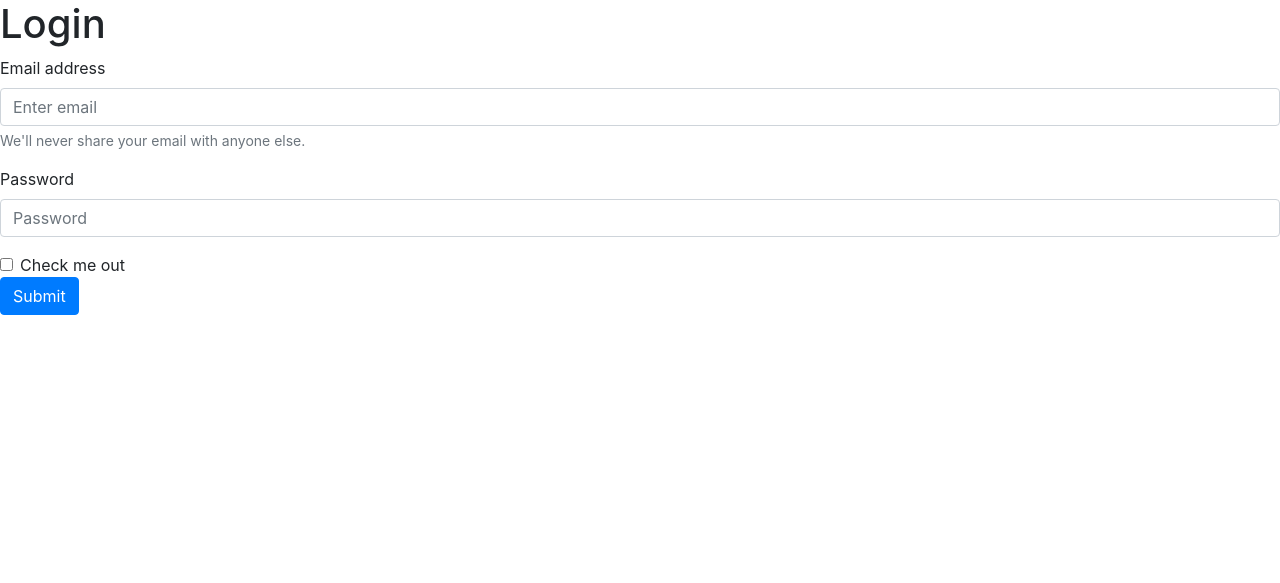
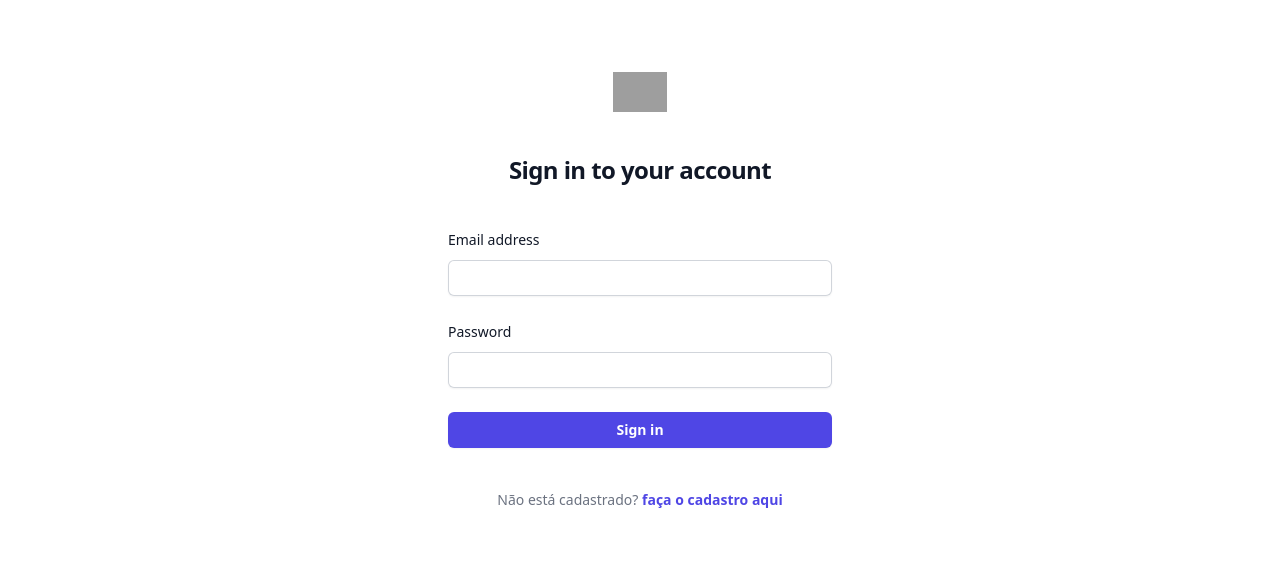
Before and after one commit to MayconYamamotto/todo-flask, a Flask app: page / in a window 1280 px wide. Shown: the top 583 px of the page. Run offline with Flask 3, Linux system fonts and the light colour scheme; some libraries are stand-ins or nearby versions; grey boxes are pictures that could not be loaded.

Commit message:
tela de login e cadastro

```diff
--- a/app.py
+++ b/app.py
@@ -3,8 +3,12 @@ from flask import Flask, render_template
 app = Flask(__name__)
 
 @app.route("/")
-def login():
-    return render_template("index.html", title="Login")
+def signin():
+    return render_template("signin.html", title="Sign in")
+
+@app.route("/signup")
+def signup():
+    return render_template("signup.html", title="Sign up")
 
 @app.route("/home")
 def home():
--- a/templates/base.html
+++ b/templates/base.html
@@ -1,47 +1,115 @@
 <!doctype html>
 <html lang="en">
-  <head>
+
+<head>
     <!-- Required meta tags -->
     <meta charset="utf-8">
     <meta name="viewport" content="width=device-width, initial-scale=1, shrink-to-fit=no">
 
-    <!-- Bootstrap CSS -->
-    <link rel="stylesheet" href="https://cdn.jsdelivr.net/npm/bootstrap@4.6.2/dist/css/bootstrap.min.css" integrity="sha384-xOolHFLEh07PJGoPkLv1IbcEPTNtaed2xpHsD9ESMhqIYd0nLMwNLD69Npy4HI+N" crossorigin="anonymous">
+    <!-- Tailwind -->
+    <script src="https://cdn.tailwindcss.com"></script>
+    <script src="https://cdn.tailwindcss.com?plugins=forms,typography,aspect-ratio,line-clamp"></script>
+    <script>
+        tailwind.config = {
+            theme: {
+            }
+        }
+    </script>
+    <title>Hello, world!</title>
+</head>
 
-    <title>Hello, world!</title>
-  </head>
-  <body>
+<body>
     {% block menu %}
-        <nav class="navbar navbar-expand-lg navbar-light bg-light">
-            <a class="navbar-brand" href="#">Navbar</a>
-            <button class="navbar-toggler" type="button" data-toggle="collapse" data-target="#navbarNavAltMarkup" aria-controls="navbarNavAltMarkup" aria-expanded="false" aria-label="Toggle navigation">
-                <span class="navbar-toggler-icon"></span>
-            </button>
-            <div class="collapse navbar-collapse" id="navbarNavAltMarkup">
-                <div class="navbar-nav">
-                <a class="nav-link active" href="#">Home <span class="sr-only">(current)</span></a>
-                <a class="nav-link" href="#">Features</a>
-                <a class="nav-link" href="#">Pricing</a>
-                <a class="nav-link disabled">Disabled</a>
+    <nav class="bg-gray-800">
+        <div class="mx-auto max-w-7xl px-2 sm:px-6 lg:px-8">
+            <div class="relative flex h-16 items-center justify-between">
+                <div class="absolute inset-y-0 left-0 flex items-center sm:hidden">
+                    <!-- Mobile menu button-->
+                    <button type="button"
+                        class="relative inline-flex items-center justify-center rounded-md p-2 text-gray-400 hover:bg-gray-700 hover:text-white focus:outline-none focus:ring-2 focus:ring-inset focus:ring-white"
+                        aria-controls="mobile-menu" aria-expanded="false">
+                        <span class="absolute -inset-0.5"></span>
+                        <span class="sr-only">Open main menu</span>
+
+                        <svg class="block h-6 w-6" fill="none" viewBox="0 0 24 24" stroke-width="1.5"
+                            stroke="currentColor" aria-hidden="true">
+                            <path stroke-linecap="round" stroke-linejoin="round"
+                                d="M3.75 6.75h16.5M3.75 12h16.5m-16.5 5.25h16.5" />
+                        </svg>
+
+                        <svg class="hidden h-6 w-6" fill="none" viewBox="0 0 24 24" stroke-width="1.5"
+                            stroke="currentColor" aria-hidden="true">
+                            <path stroke-linecap="round" stroke-linejoin="round" d="M6 18L18 6M6 6l12 12" />
+                        </svg>
+                    </button>
+                </div>
+                <div class="flex flex-1 items-center justify-center sm:items-stretch sm:justify-start">
+                    <div class="flex flex-shrink-0 items-center">
+                        <img class="h-8 w-auto"
+                            src="https://www.ifsc.edu.br/o/ifsc-internet-lf6_2-theme/images/favicon.ico"
+                            alt="IFSC">
+                    </div>
+                    <div class="hidden sm:ml-6 sm:block">
+                        <div class="flex space-x-4">
+                            <a href="#" class="bg-gray-900 text-white rounded-md px-3 py-2 text-sm font-medium"
+                                aria-current="page">Board</a>
+                            <a href="#"
+                                class="text-gray-300 hover:bg-gray-700 hover:text-white rounded-md px-3 py-2 text-sm font-medium">Tarefas</a>
+                        </div>
+                    </div>
+                </div>
+                <div class="absolute inset-y-0 right-0 flex items-center pr-2 sm:static sm:inset-auto sm:ml-6 sm:pr-0">
+                    <button type="button"
+                        class="relative rounded-full bg-gray-800 p-1 text-gray-400 hover:text-white focus:outline-none focus:ring-2 focus:ring-white focus:ring-offset-2 focus:ring-offset-gray-800">
+                        <span class="absolute -inset-1.5"></span>
+                        <span class="sr-only">View notifications</span>
+                        <svg class="h-6 w-6" fill="none" viewBox="0 0 24 24" stroke-width="1.5" stroke="currentColor"
+                            aria-hidden="true">
+                            <path stroke-linecap="round" stroke-linejoin="round"
+                                d="M14.857 17.082a23.848 23.848 0 005.454-1.31A8.967 8.967 0 0118 9.75v-.7V9A6 6 0 006 9v.75a8.967 8.967 0 01-2.312 6.022c1.733.64 3.56 1.085 5.455 1.31m5.714 0a24.255 24.255 0 01-5.714 0m5.714 0a3 3 0 11-5.714 0" />
+                        </svg>
+                    </button>
+
+                    <!-- Profile dropdown -->
+                    <div class="relative ml-3">
+                        <div>
+                            <button type="button"
+                                class="relative flex rounded-full bg-gray-800 text-sm focus:outline-none focus:ring-2 focus:ring-white focus:ring-offset-2 focus:ring-offset-gray-800"
+                                id="user-menu-button" aria-expanded="false" aria-haspopup="true">
+                                <span class="absolute -inset-1.5"></span>
+                                <span class="sr-only">Open user menu</span>
+                                <img class="h-8 w-8 rounded-full"
+                                    src="https://images.unsplash.com/photo-1472099645785-5658abf4ff4e?ixlib=rb-1.2.1&ixid=eyJhcHBfaWQiOjEyMDd9&auto=format&fit=facearea&facepad=2&w=256&h=256&q=80"
+                                    alt="">
+                            </button>
+                        </div>
+
+                    </div>
                 </div>
             </div>
-        </nav>
+        </div>
+
+        <!-- Mobile menu, show/hide based on menu state. -->
+        <div class="sm:hidden" id="mobile-menu">
+            <div class="space-y-1 px-2 pb-3 pt-2">
+                <!-- Current: "bg-gray-900 text-white", Default: "text-gray-300 hover:bg-gray-700 hover:text-white" -->
+                <a href="#" class="bg-gray-900 text-white block rounded-md px-3 py-2 text-base font-medium"
+                    aria-current="page">Dashboard</a>
+                <a href="#"
+                    class="text-gray-300 hover:bg-gray-700 hover:text-white block rounded-md px-3 py-2 text-base font-medium">Team</a>
+                <a href="#"
+                    class="text-gray-300 hover:bg-gray-700 hover:text-white block rounded-md px-3 py-2 text-base font-medium">Projects</a>
+                <a href="#"
+                    class="text-gray-300 hover:bg-gray-700 hover:text-white block rounded-md px-3 py-2 text-base font-medium">Calendar</a>
+            </div>
+        </div>
+    </nav>
     {% endblock %}
+    <main>
+        <div class="mx-auto max-w-7xl py-6 sm:px-6 lg:px-8">
+            {% block content %}{% endblock %}
+        </div>
+    </main>
+</body>
 
-    {% block content %}{% endblock %}
-
-
-    <!-- Optional JavaScript; choose one of the two! -->
-
-    <!-- Option 1: jQuery and Bootstrap Bundle (includes Popper) -->
-    <script src="https://cdn.jsdelivr.net/npm/jquery@3.5.1/dist/jquery.slim.min.js" integrity="sha384-DfXdz2htPH0lsSSs5nCTpuj/zy4C+OGpamoFVy38MVBnE+IbbVYUew+OrCXaRkfj" crossorigin="anonymous"></script>
-    <script src="https://cdn.jsdelivr.net/npm/bootstrap@4.6.2/dist/js/bootstrap.bundle.min.js" integrity="sha384-Fy6S3B9q64WdZWQUiU+q4/2Lc9npb8tCaSX9FK7E8HnRr0Jz8D6OP9dO5Vg3Q9ct" crossorigin="anonymous"></script>
-
-    <!-- Option 2: Separate Popper and Bootstrap JS -->
-    <!--
-    <script src="https://cdn.jsdelivr.net/npm/jquery@3.5.1/dist/jquery.slim.min.js" integrity="sha384-DfXdz2htPH0lsSSs5nCTpuj/zy4C+OGpamoFVy38MVBnE+IbbVYUew+OrCXaRkfj" crossorigin="anonymous"></script>
-    <script src="https://cdn.jsdelivr.net/npm/popper.js@1.16.1/dist/umd/popper.min.js" integrity="sha384-9/reFTGAW83EW2RDu2S0VKaIzap3H66lZH81PoYlFhbGU+6BZp6G7niu735Sk7lN" crossorigin="anonymous"></script>
-    <script src="https://cdn.jsdelivr.net/npm/bootstrap@4.6.2/dist/js/bootstrap.min.js" integrity="sha384-+sLIOodYLS7CIrQpBjl+C7nPvqq+FbNUBDunl/OZv93DB7Ln/533i8e/mZXLi/P+" crossorigin="anonymous"></script>
-    -->
-  </body>
 </html>
--- a/templates/home.html
+++ b/templates/home.html
@@ -1,5 +1,9 @@
 {% extends "base.html" %}
 
 {% block content %}
-    <h1>Home Page</h1>
+
+<!-- <form> -->
+asdf
+<!-- </form> -->
+
 {% endblock %}
--- a/templates/index.html
+++ /dev/null
@@ -1,23 +0,0 @@
-{% extends "base.html" %}
-
-{% block menu %} {% endblock %}
-
-{% block content%}
-    <h1>Login</h1>
-    <form>
-        <div class="form-group">
-          <label for="exampleInputEmail1">Email address</label>
-          <input type="email" class="form-control" id="exampleInputEmail1" aria-describedby="emailHelp" placeholder="Enter email">
-          <small id="emailHelp" class="form-text text-muted">We'll never share your email with anyone else.</small>
-        </div>
-        <div class="form-group">
-          <label for="exampleInputPassword1">Password</label>
-          <input type="password" class="form-control" id="exampleInputPassword1" placeholder="Password">
-        </div>
-        <div class="form-check">
-          <input type="checkbox" class="form-check-input" id="exampleCheck1">
-          <label class="form-check-label" for="exampleCheck1">Check me out</label>
-        </div>
-        <button type="submit" class="btn btn-primary">Submit</button>
-      </form>
-{% endblock %}
--- /dev/null
+++ b/templates/signin.html
@@ -0,0 +1,42 @@
+{% extends "base.html" %}
+
+{% block menu %} {% endblock %}
+
+{% block content%}
+<div class="flex min-h-full flex-col justify-center px-6 py-12 lg:px-8">
+    <div class="sm:mx-auto sm:w-full sm:max-w-sm">
+      <img class="mx-auto h-10 w-auto" src="https://www.ifsc.edu.br/image/layout_set_logo?img_id=902745&t=1706818943130" alt="IFSC">
+      <h2 class="mt-10 text-center text-2xl font-bold leading-9 tracking-tight text-gray-900">Sign in to your account</h2>
+    </div>
+
+    <div class="mt-10 sm:mx-auto sm:w-full sm:max-w-sm">
+      <form class="space-y-6" action="#" method="POST">
+        <div>
+          <label for="email" class="block text-sm font-medium leading-6 text-gray-900">Email address</label>
+          <div class="mt-2">
+            <input id="email" name="email" type="email" autocomplete="email" required class="block w-full rounded-md border-0 py-1.5 text-gray-900 shadow-sm ring-1 ring-inset ring-gray-300 placeholder:text-gray-400 focus:ring-2 focus:ring-inset focus:ring-indigo-600 sm:text-sm sm:leading-6">
+          </div>
+        </div>
+
+        <div>
+          <div class="flex items-center justify-between">
+            <label for="password" class="block text-sm font-medium leading-6 text-gray-900">Password</label>
+          </div>
+          <div class="mt-2">
+            <input id="password" name="password" type="password" autocomplete="current-password" required class="block w-full rounded-md border-0 py-1.5 text-gray-900 shadow-sm ring-1 ring-inset ring-gray-300 placeholder:text-gray-400 focus:ring-2 focus:ring-inset focus:ring-indigo-600 sm:text-sm sm:leading-6">
+          </div>
+        </div>
+
+        <div>
+          <button type="submit" class="flex w-full justify-center rounded-md bg-indigo-600 px-3 py-1.5 text-sm font-semibold leading-6 text-white shadow-sm hover:bg-indigo-500 focus-visible:outline focus-visible:outline-2 focus-visible:outline-offset-2 focus-visible:outline-indigo-600">Sign in</button>
+        </div>
+      </form>
+
+      <p class="mt-10 text-center text-sm text-gray-500">
+        Não está cadastrado?
+        <a href="/signup" class="font-semibold leading-6 text-indigo-600 hover:text-indigo-500">faça o cadastro aqui</a>
+      </p>
+
+    </div>
+  </div>
+{% endblock %}
```
Also changed, not shown: templates/signup.html (added, +54 -0 lines), 1 other file.
